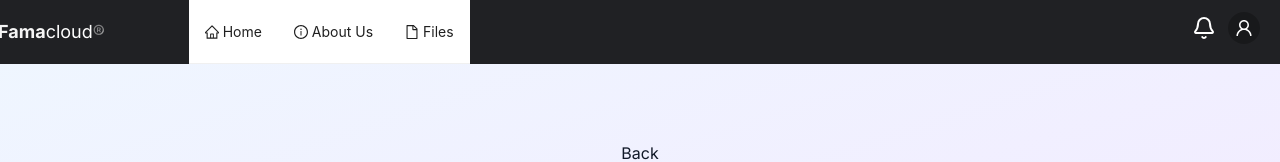
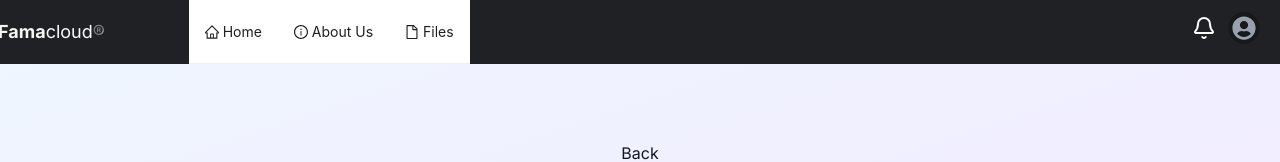
Before and after one commit to Ymffuture/Filebank, a React (Vite) app in the folder filebank-frontend/: page /cv in a window 1280 px wide. Shown: the top 162 px of the page. Built offline with nearby package versions, Linux system fonts and the light colour scheme.

Commit message:
Update Navbar.jsx

```diff
--- a/filebank-frontend/src/components/Navbar.jsx
+++ b/filebank-frontend/src/components/Navbar.jsx
@@ -46,7 +46,7 @@ import {
 // end
 
 import ShinyText from './ShinyText';
-
+import { FaUserCircle } from "react-icons/fa";
 import { GoogleLogin, googleLogout } from '@react-oauth/google';
 import { Link, useNavigate } from 'react-router-dom';
 import { MdOutlineFeedback } from 'react-icons/md';
@@ -293,7 +293,7 @@ export default function Navbar() {
   {/* Avatar with Dropdown */}
   <Dropdown overlay={userMenu} placement="bottomRight" arrow>
     <Avatar
-      icon={<UserOutlined />}
+      icon={<FaUserCircle className="text-gray-400 text-2xl" />}
       className="cursor-pointer hover:shadow-lg transition"
       size="default"
     />
```
